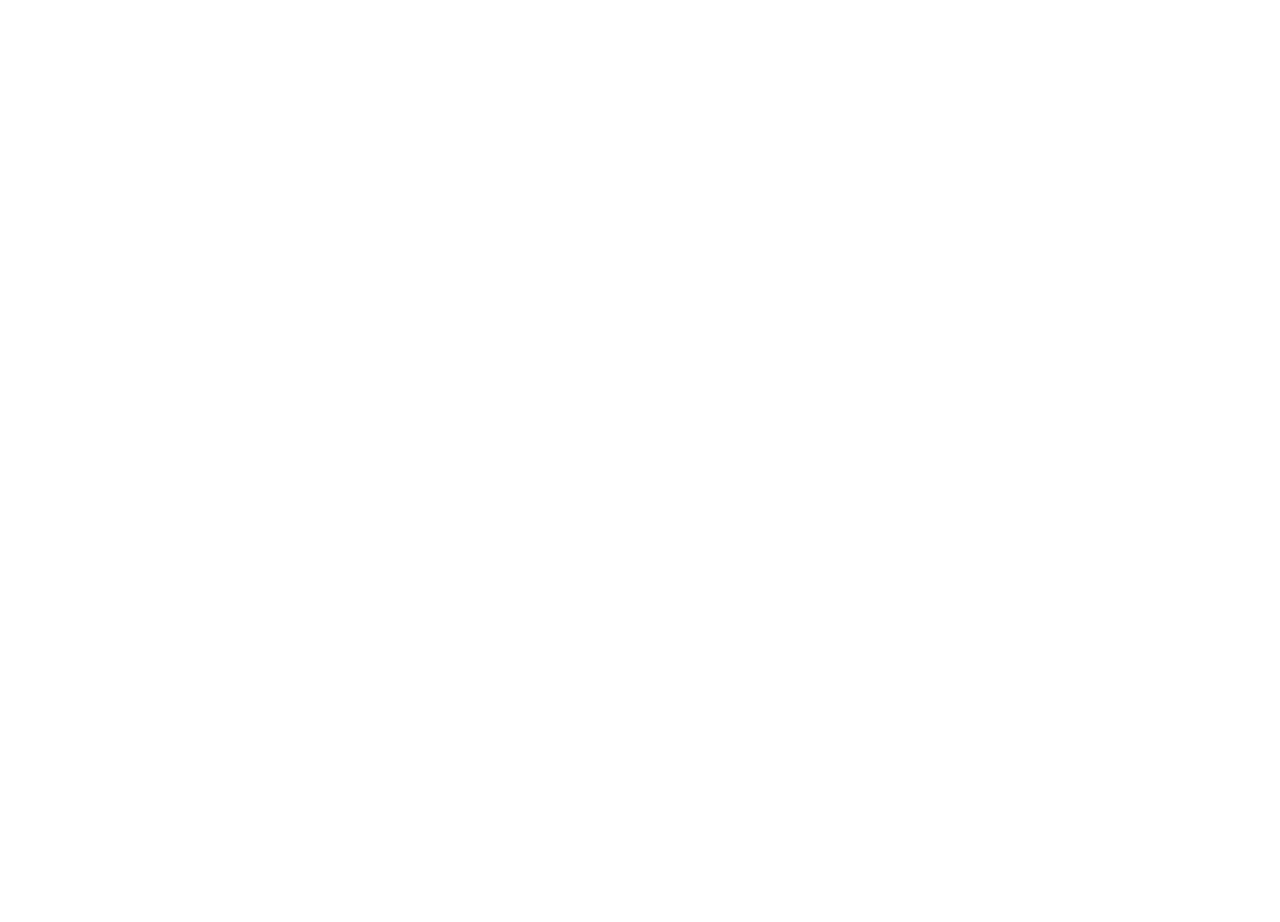
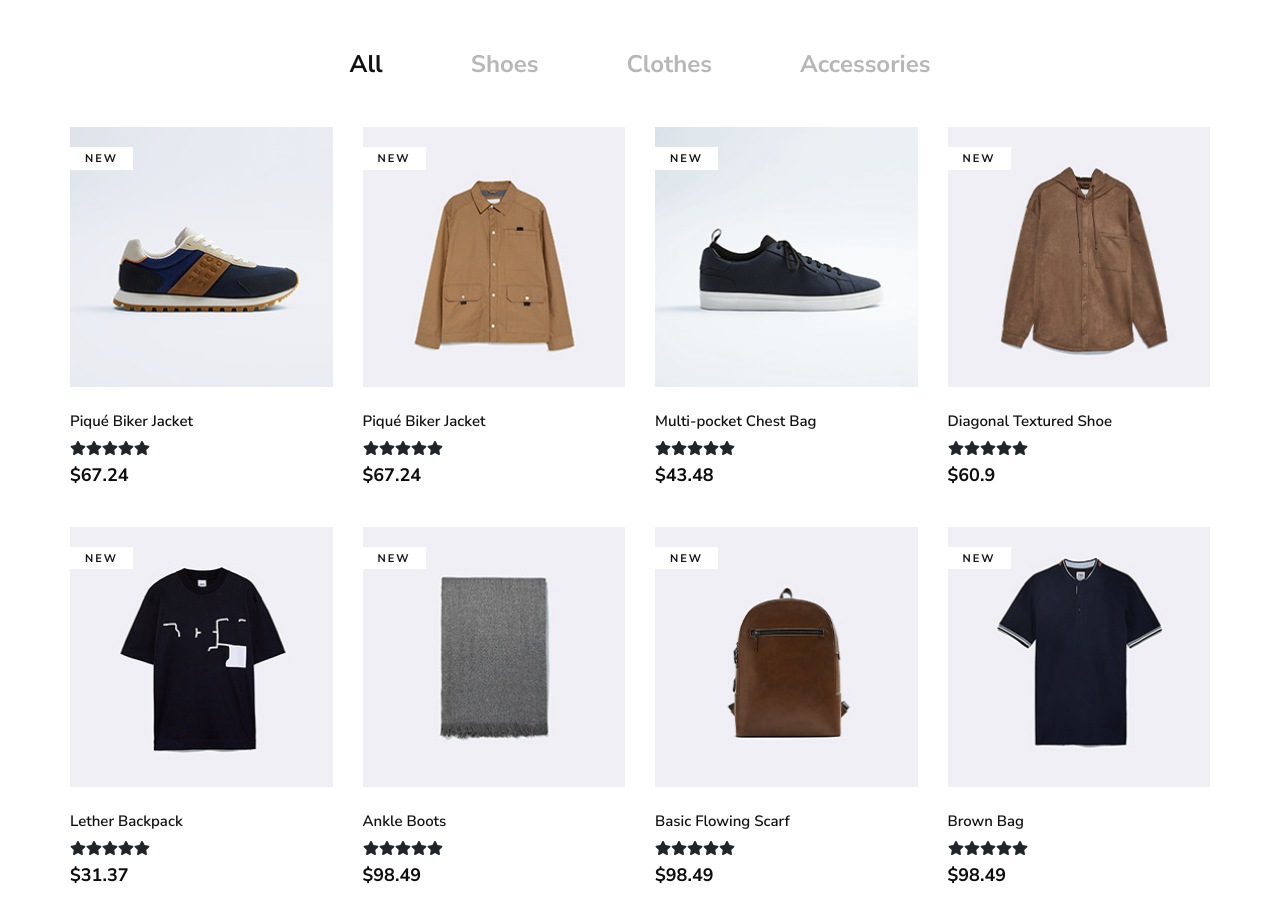
Before and after one commit to Ayomide2604/Shoeporium-Frontend, a React (Vite) app: page / in a window 1280 px wide. Shown: the part 952-1874 px from the top of the page. Before the commit the page ends 950 px from the top, so only its background shows below. Built offline with nearby package versions, Linux system fonts and the light colour scheme.

Commit message:
Add ProductList component to App

```diff
--- a/src/App.jsx
+++ b/src/App.jsx
@@ -1,12 +1,14 @@
 import "./App.css";
 import Header from "./components/Header";
 import Hero from "./pages/Hero";
+import ProductList from "./pages/ProductList";
 
 function App() {
 	return (
 		<div className="app">
 			<Header />
 			<Hero />
+			<ProductList />
 		</div>
 	);
 }
--- /dev/null
+++ b/src/components/Product.jsx
@@ -0,0 +1,54 @@
+import { FaStar } from "react-icons/fa";
+
+import heartIcon from "../assets/img/icon/heart.png";
+import compareIcon from "../assets/img/icon/compare.png";
+import searchIcon from "../assets/img/icon/search.png";
+const Product = ({ image, title, price }) => {
+	return (
+		<div className="col-lg-3 col-md-6 col-sm-6 col-md-6 col-sm-6 mix">
+			<div className="product__item">
+				<div
+					className="product__item__pic set-bg"
+					style={{
+						backgroundImage: `url(${image})`,
+					}}
+				>
+					<span className="label">New</span>
+					<ul className="product__hover">
+						<li>
+							<a href="#">
+								<img src={heartIcon} alt="" />
+							</a>
+						</li>
+						<li>
+							<a href="#">
+								<img src={compareIcon} alt="" /> <span>Compare</span>
+							</a>
+						</li>
+						<li>
+							<a href="#">
+								<img src={searchIcon} alt="" />
+							</a>
+						</li>
+					</ul>
+				</div>
+				<div className="product__item__text">
+					<h6>{title}</h6>
+					<a href="#" className="add-cart">
+						+ Add To Cart
+					</a>
+					<div className="rating">
+						<FaStar />
+						<FaStar />
+						<FaStar />
+						<FaStar />
+						<FaStar />
+					</div>
+					<h5>${price}</h5>
+				</div>
+			</div>
+		</div>
+	);
+};
+
+export default Product;
--- /dev/null
+++ b/src/pages/ProductList.jsx
@@ -0,0 +1,136 @@
+import { useState } from "react";
+import product1 from "../assets/img/product/product-1.jpg";
+import product2 from "../assets/img/product/product-2.jpg";
+import product3 from "../assets/img/product/product-3.jpg";
+import product4 from "../assets/img/product/product-4.jpg";
+import product5 from "../assets/img/product/product-5.jpg";
+import product6 from "../assets/img/product/product-6.jpg";
+import product7 from "../assets/img/product/product-7.jpg";
+import product8 from "../assets/img/product/product-8.jpg";
+
+import Product from "../components/Product";
+
+const productJson = [
+	{
+		id: 1,
+		title: "Piqué Biker Jacket",
+		price: 67.24,
+		image: product1,
+		category: "clothes",
+	},
+	{
+		id: 2,
+		title: "Piqué Biker Jacket",
+		price: 67.24,
+		image: product2,
+		category: "clothes",
+	},
+	{
+		id: 3,
+		title: "Multi-pocket Chest Bag",
+		price: 43.48,
+		image: product3,
+		category: "accessories",
+	},
+	{
+		id: 4,
+		title: "Diagonal Textured Shoe",
+		price: 60.9,
+		image: product4,
+		category: "shoes",
+	},
+	{
+		id: 5,
+		title: "Lether Backpack",
+		price: 31.37,
+		image: product5,
+		category: "accessories",
+	},
+	{
+		id: 6,
+		title: "Ankle Boots",
+		price: 98.49,
+		image: product6,
+		category: "shoes",
+	},
+	{
+		id: 7,
+		title: "Basic Flowing Scarf",
+		price: 98.49,
+		image: product7,
+		category: "clothes",
+	},
+	{
+		id: 8,
+		title: "Brown Bag",
+		price: 98.49,
+		image: product8,
+		category: "accessories",
+	},
+];
+
+const ProductList = () => {
+	const [products, setProducts] = useState(productJson);
+	const [activeTab, setActiveTab] = useState("all");
+
+	const handleFilterProducts = (category) => {
+		setActiveTab(category);
+		if (category === "all") {
+			setProducts(productJson);
+		} else {
+			const filteredProducts = productJson.filter(
+				(product) => product.category === category
+			);
+			setProducts(filteredProducts);
+		}
+	};
+
+	return (
+		<section className="product spad mt-5">
+			<div className="container">
+				<div className="row">
+					<div className="col-lg-12">
+						<ul className="filter__controls">
+							<li
+								className={activeTab === "all" ? "active" : ""}
+								onClick={() => handleFilterProducts("all")}
+							>
+								All
+							</li>
+							<li
+								className={activeTab === "shoes" ? "active" : ""}
+								onClick={() => handleFilterProducts("shoes")}
+							>
+								Shoes
+							</li>
+							<li
+								className={activeTab === "clothes" ? "active" : ""}
+								onClick={() => handleFilterProducts("clothes")}
+							>
+								Clothes
+							</li>
+							<li
+								className={activeTab === "accessories" ? "active" : ""}
+								onClick={() => handleFilterProducts("accessories")}
+							>
+								Accessories
+							</li>
+						</ul>
+					</div>
+				</div>
+				<div className="row product__filter">
+					{products.map((product) => (
+						<Product
+							key={product.id}
+							title={product.title}
+							price={product.price}
+							image={product.image}
+						/>
+					))}
+				</div>
+			</div>
+		</section>
+	);
+};
+
+export default ProductList;
```
